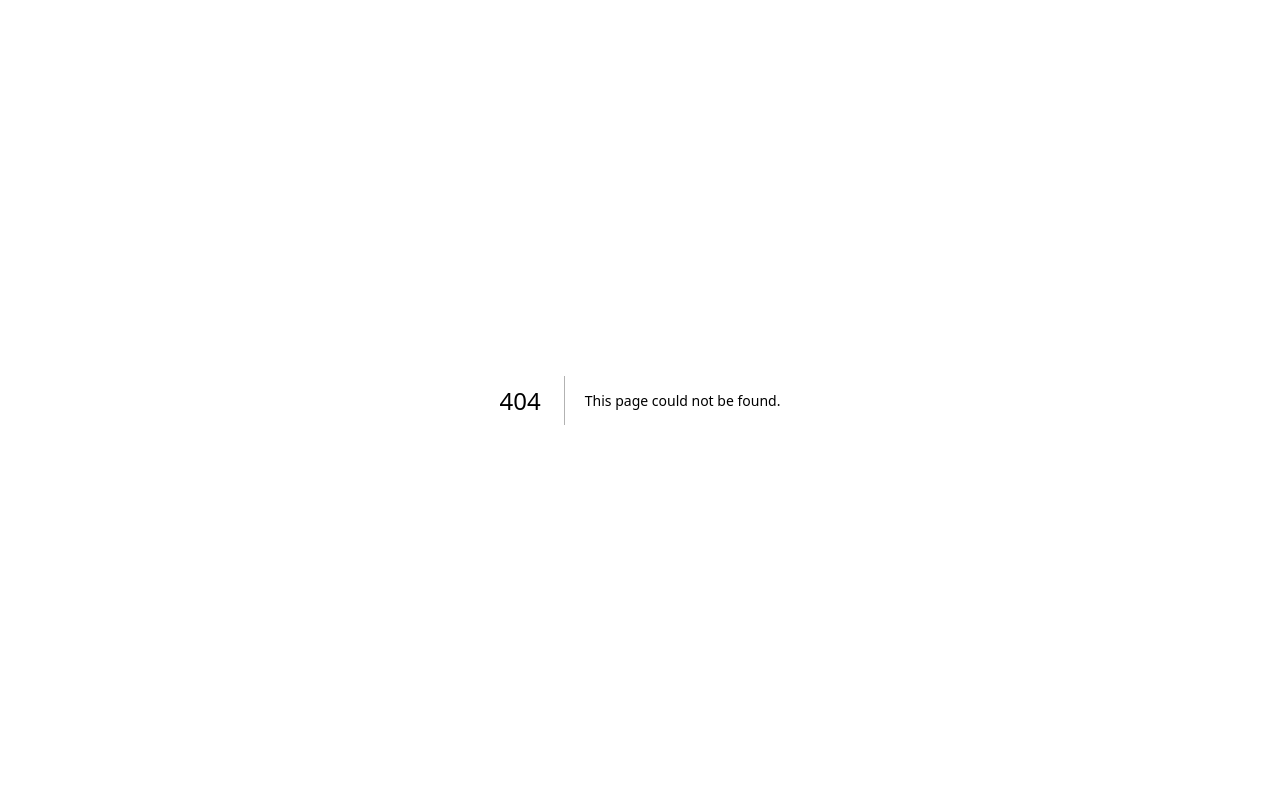
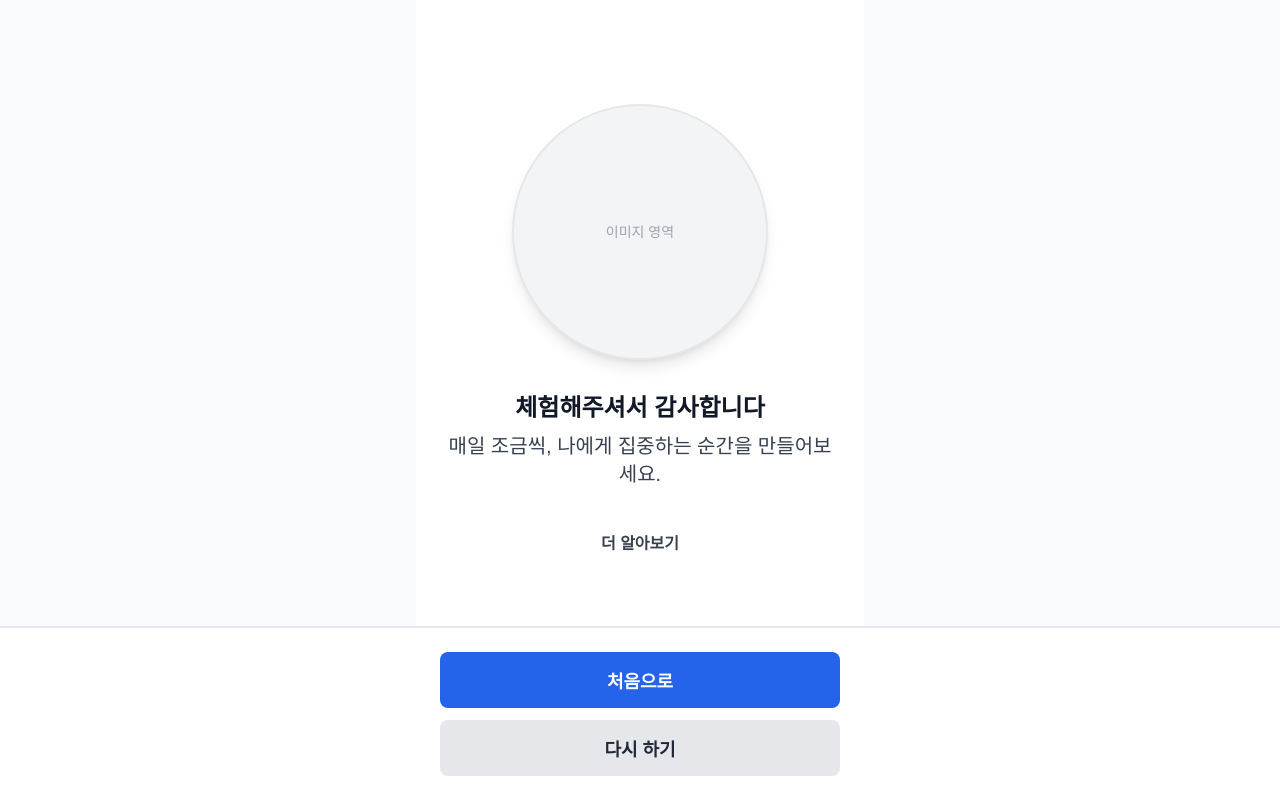
Before and after one commit to seony85-ux/myMVP, a Next.js app: page /thank-you in a window 1280 px wide. Before the commit this address had no page. Built offline with nearby package versions, Linux system fonts and the light colour scheme.

Commit message:
ui4차;라우팅연결+감사추가

```diff
--- a/app/intro/page.tsx
+++ b/app/intro/page.tsx
@@ -1,13 +1,15 @@
 'use client'
 
+import { useRouter } from 'next/navigation'
 import AppLayout from '@/components/AppLayout'
 import CTAContainer from '@/components/CTAContainer'
 import Button from '@/components/Button'
 
 export default function IntroPage() {
+  const router = useRouter()
+
   const handleStart = () => {
-    // TODO: /setup 또는 /routine/setup 라우팅 연결
-    console.log('루틴 시작하기 클릭')
+    router.push('/routine/setup')
   }
 
   return (
--- a/app/result/emotion/page.tsx
+++ b/app/result/emotion/page.tsx
@@ -1,12 +1,15 @@
 'use client'
 
 import { useState } from 'react'
+import { useRouter } from 'next/navigation'
 import AppLayout from '@/components/AppLayout'
 import CTAContainer from '@/components/CTAContainer'
 import Button from '@/components/Button'
 import EmotionSelector from '@/components/EmotionSelector'
 
 export default function AfterEmotionPage() {
+  const router = useRouter()
+
   // 로컬 상태 관리
   const [afterEmotion, setAfterEmotion] = useState<number | null>(null)
   const [submitted, setSubmitted] = useState(false)
@@ -24,11 +27,7 @@ export default function AfterEmotionPage() {
     }
 
     // TODO: 전역 상태에 저장
-    // TODO: 결과 요약 화면(/result/summary)으로 라우팅
-    console.log('감정 기록:', {
-      beforeEmotion,
-      afterEmotion,
-    })
+    router.push('/result/summary')
   }
 
   const shouldShowError = submitted && afterEmotion === null
--- a/app/result/summary/page.tsx
+++ b/app/result/summary/page.tsx
@@ -1,6 +1,7 @@
 'use client'
 
-import { useState } from 'react'
+import { useState, useEffect } from 'react'
+import { useRouter, useSearchParams } from 'next/navigation'
 import AppLayout from '@/components/AppLayout'
 import CTAContainer from '@/components/CTAContainer'
 import Button from '@/components/Button'
@@ -11,6 +12,10 @@ import SectionHeader from '@/components/SectionHeader'
 import SectionBlock from '@/components/SectionBlock'
 
 export default function SummaryPage() {
+  const router = useRouter()
+  const searchParams = useSearchParams()
+  const isAborted = searchParams.get('aborted') === '1'
+
   // 로컬 상태 관리
   const [satisfaction, setSatisfaction] = useState<number | null>(null)
   const [reuseIntention, setReuseIntention] = useState<boolean | null>(null)
@@ -24,6 +29,14 @@ export default function SummaryPage() {
   const isCompleteButtonEnabled =
     satisfaction !== null && reuseIntention !== null
 
+  useEffect(() => {
+    // TODO: aborted 상태에 따라 UI를 다르게 표시하거나 처리
+    if (isAborted) {
+      // 중단된 세션 처리
+      console.log('루틴이 중단되었습니다')
+    }
+  }, [isAborted])
+
   const handleComplete = () => {
     if (!satisfaction || reuseIntention === null) {
       setSubmitted(true)
@@ -32,13 +45,7 @@ export default function SummaryPage() {
 
     // TODO: 전역 상태에 저장
     // TODO: 세션 데이터 저장
-    // TODO: 인트로 화면(/)으로 라우팅
-    console.log('결과 저장:', {
-      beforeEmotion,
-      afterEmotion,
-      satisfaction,
-      reuseIntention,
-    })
+    router.push('/thank-you')
   }
 
   const shouldShowSatisfactionError = submitted && satisfaction === null
--- a/app/routine/play/page.tsx
+++ b/app/routine/play/page.tsx
@@ -1,6 +1,7 @@
 'use client'
 
 import { useState } from 'react'
+import { useRouter, useSearchParams } from 'next/navigation'
 import AppLayout from '@/components/AppLayout'
 import CTAContainer from '@/components/CTAContainer'
 import Button from '@/components/Button'
@@ -9,6 +10,12 @@ import MeditationText from '@/components/MeditationText'
 import ProgressIndicator from '@/components/ProgressIndicator'
 
 export default function RoutinePlayPage() {
+  const router = useRouter()
+  const searchParams = useSearchParams()
+
+  // 개발 모드 확인: NODE_ENV가 production이 아니거나 ?dev=1 쿼리 파라미터가 있을 때
+  const isDevMode = process.env.NODE_ENV !== 'production' || searchParams.get('dev') === '1'
+
   // Mock 상태 (UI 목업용)
   const [currentStepIndex, setCurrentStepIndex] = useState(0)
   const [currentPhraseText, setCurrentPhraseText] = useState(
@@ -22,9 +29,26 @@ export default function RoutinePlayPage() {
 
   const handleStop = () => {
     // TODO: 확인 다이얼로그 표시
-    // TODO: 루틴 중단 처리
-    console.log('루틴 중단')
+    // TODO: 루틴 중단 처리 (세션 상태를 aborted로 저장)
+    // 중단 시 Summary 화면으로 이동 (aborted 파라미터 포함)
+    router.push('/result/summary?aborted=1')
   }
+
+  // 개발용 핸들러
+  const handleDevComplete = () => {
+    router.push('/result/emotion')
+  }
+
+  const handleDevAbort = () => {
+    router.push('/result/summary?aborted=1')
+  }
+
+  // TODO: 모든 단계 완료 시 자동으로 /result/emotion으로 이동
+  // useEffect(() => {
+  //   if (모든 단계 완료) {
+  //     router.push('/result/emotion')
+  //   }
+  // }, [completedSteps])
 
   return (
     <AppLayout>
@@ -60,6 +84,28 @@ export default function RoutinePlayPage() {
             중단하기
           </Button>
         </CTAContainer>
+
+        {/* 개발용 컨트롤 (프로덕션에서는 숨김) */}
+        {isDevMode && (
+          <div className="fixed bottom-20 right-4 flex flex-col gap-2 z-50">
+            <Button
+              onClick={handleDevComplete}
+              variant="secondary"
+              size="sm"
+              className="text-xs opacity-70 hover:opacity-100"
+            >
+              DEV: 루틴 완료
+            </Button>
+            <Button
+              onClick={handleDevAbort}
+              variant="secondary"
+              size="sm"
+              className="text-xs opacity-70 hover:opacity-100"
+            >
+              DEV: 중단
+            </Button>
+          </div>
+        )}
       </div>
     </AppLayout>
   )
--- a/app/routine/setup/page.tsx
+++ b/app/routine/setup/page.tsx
@@ -1,6 +1,7 @@
 'use client'
 
 import { useState } from 'react'
+import { useRouter } from 'next/navigation'
 import EmotionSelector from '@/components/EmotionSelector'
 import BGMCardList from '@/components/BGMCardList'
 import SkincareStepSelector from '@/components/SkincareStepSelector'
@@ -19,6 +20,8 @@ const mockBGMs = [
 ]
 
 export default function RoutineSetupPage() {
+  const router = useRouter()
+
   // 로컬 상태 관리
   const [emotion, setEmotion] = useState<number | null>(null)
   const [bgmId, setBgmId] = useState<string | null>(null)
@@ -35,14 +38,13 @@ export default function RoutineSetupPage() {
   }
 
   const handleNext = () => {
-    setSubmitted(true)
+    if (!isNextButtonEnabled) {
+      setSubmitted(true)
+      return
+    }
+
     // TODO: 전역 상태에 저장
-    // TODO: 다음 화면(/voice-guide)으로 라우팅
-    console.log('선택된 설정:', {
-      emotion,
-      bgmId,
-      selectedSteps,
-    })
+    router.push('/routine/voice')
   }
 
   const shouldShowStepError =
--- a/app/routine/voice/page.tsx
+++ b/app/routine/voice/page.tsx
@@ -1,21 +1,21 @@
 'use client'
 
 import { useState } from 'react'
+import { useRouter } from 'next/navigation'
 import AppLayout from '@/components/AppLayout'
 import CTAContainer from '@/components/CTAContainer'
 import Button from '@/components/Button'
 import Toggle from '@/components/Toggle'
 
 export default function VoiceGuidePage() {
+  const router = useRouter()
+
   // 로컬 상태 관리
   const [voiceGuideEnabled, setVoiceGuideEnabled] = useState<boolean>(true) // 기본값: On (권장)
 
   const handleStart = () => {
     // TODO: 전역 상태에 저장
-    // TODO: 루틴 진행 화면(/routine)으로 라우팅
-    console.log('루틴 시작:', {
-      voiceGuideEnabled,
-    })
+    router.push('/routine/play')
   }
 
   return (
--- /dev/null
+++ b/app/thank-you/page.tsx
@@ -0,0 +1,80 @@
+'use client'
+
+import { useRouter } from 'next/navigation'
+import AppLayout from '@/components/AppLayout'
+import CTAContainer from '@/components/CTAContainer'
+import Button from '@/components/Button'
+
+export default function ThankYouPage() {
+  const router = useRouter()
+
+  const handleGoHome = () => {
+    router.push('/intro')
+  }
+
+  const handleRestart = () => {
+    router.push('/routine/setup')
+  }
+
+  const handleLearnMore = () => {
+    // TODO: 추후 링크 연결 예정
+    console.log('더 알아보기 클릭')
+  }
+
+  return (
+    <AppLayout>
+      <div className="flex flex-col min-h-[100svh]">
+        {/* 중앙: 이미지 + 감사 문구 + 더 알아보기 버튼 */}
+        <div className="flex-1 flex flex-col items-center justify-center px-6 pb-32">
+          <div className="flex flex-col items-center space-y-8 w-full max-w-md">
+            {/* 이미지 영역 (추후 이미지 삽입) */}
+            <div className="w-56 h-56 sm:w-64 sm:h-64 rounded-full border-2 border-gray-200 overflow-hidden shadow-lg bg-gray-100 flex items-center justify-center">
+              <span className="text-gray-400 text-sm">이미지 영역</span>
+            </div>
+
+            {/* 감사 문구 (두 줄) */}
+            <div className="text-center space-y-2">
+              <p className="text-xl sm:text-2xl font-bold text-gray-900 leading-tight">
+                체험해주셔서 감사합니다
+              </p>
+              <p className="text-lg sm:text-xl text-gray-700 leading-relaxed font-medium">
+                매일 조금씩, 나에게 집중하는 순간을 만들어보세요.
+              </p>
+            </div>
+
+            {/* 더 알아보기 버튼 */}
+            <Button
+              onClick={handleLearnMore}
+              variant="ghost"
+              size="md"
+            >
+              더 알아보기
+            </Button>
+          </div>
+        </div>
+
+        {/* 하단 CTA */}
+        <CTAContainer>
+          <div className="flex flex-col gap-3">
+            <Button
+              onClick={handleGoHome}
+              variant="primary"
+              size="lg"
+              fullWidth
+            >
+              처음으로
+            </Button>
+            <Button
+              onClick={handleRestart}
+              variant="secondary"
+              size="lg"
+              fullWidth
+            >
+              다시 하기
+            </Button>
+          </div>
+        </CTAContainer>
+      </div>
+    </AppLayout>
+  )
+}
```
Also changed, not shown: 2 other files (tests, documents, lock files or other folders).
